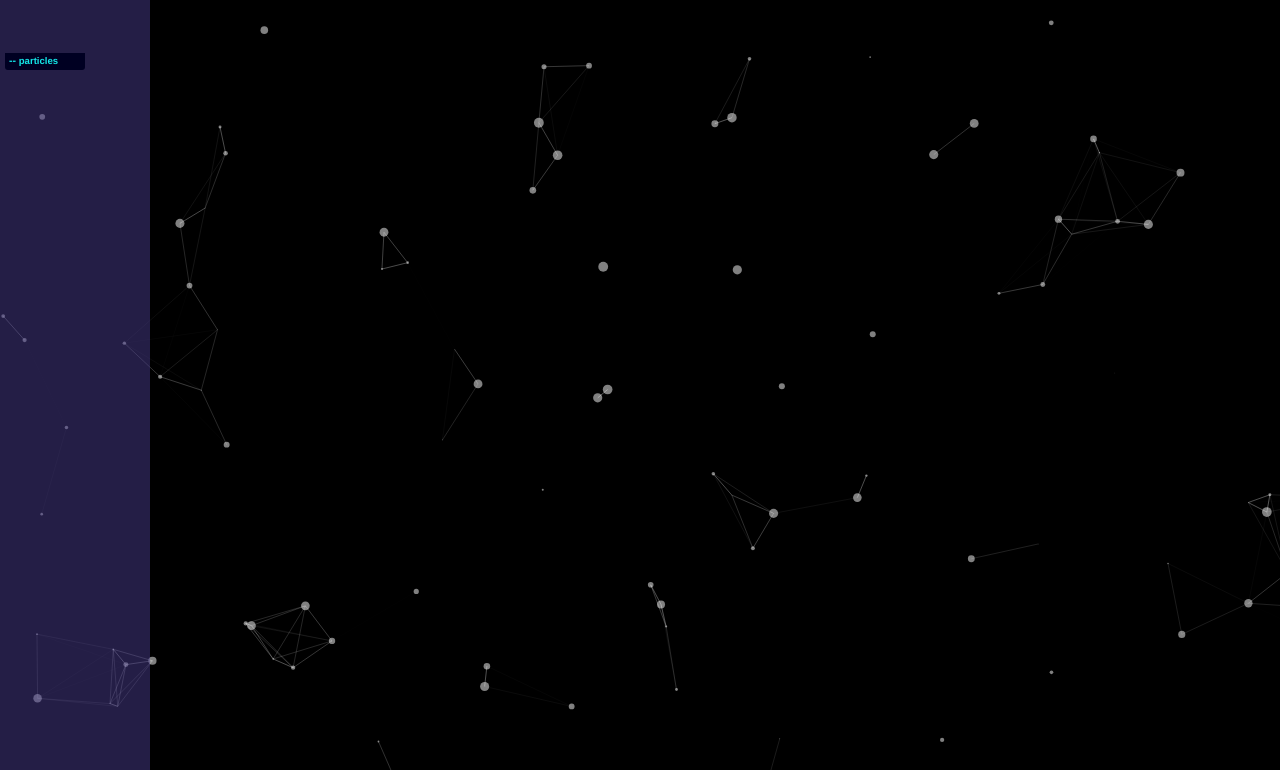
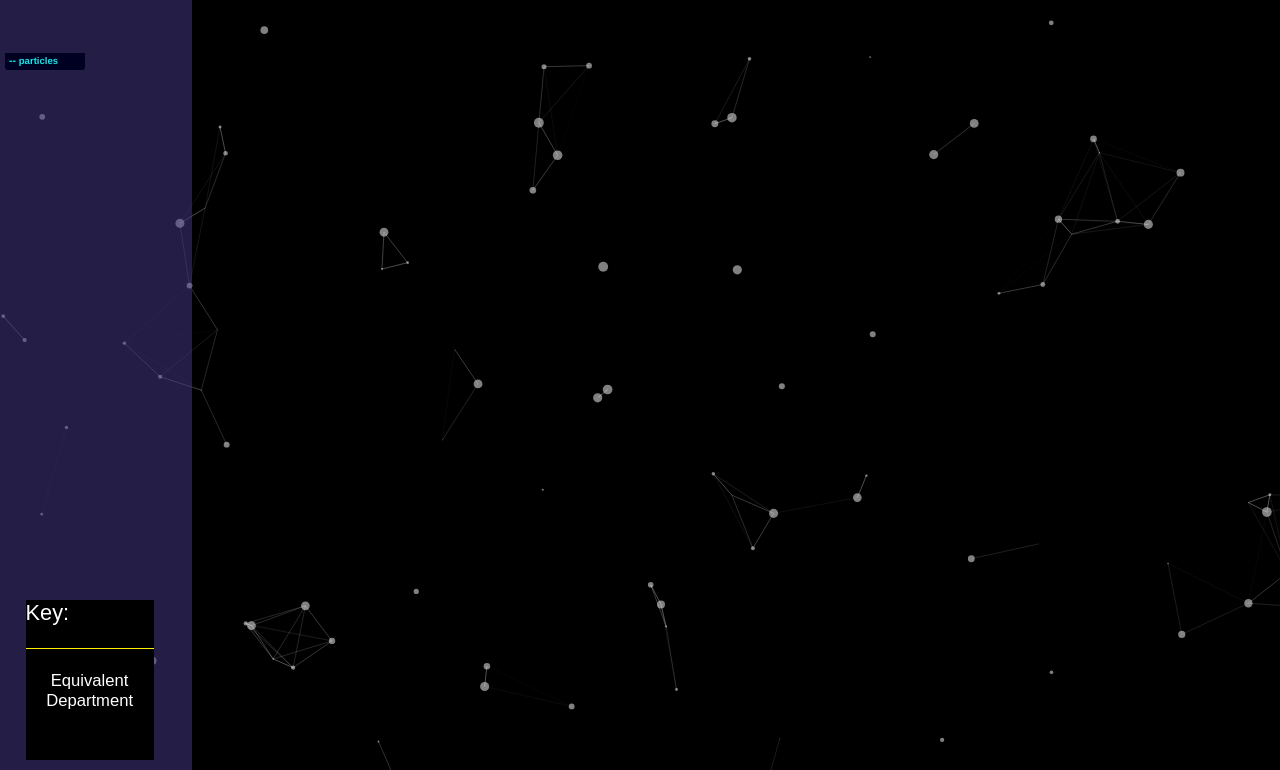
Before and after one commit to CobaltM/STARS, a website: page demo/index.html in a window 1280 px wide. Shown: the top 770 px of the page. Drawn offline with Linux system fonts and the light colour scheme; animation ran at ten frames a second.

Commit message:
new file:   1.jpg 	modified:   demo/css/style.css 	modified:   demo/index.html 	modified:   particles.js

```diff
--- a/demo/css/style.css
+++ b/demo/css/style.css
@@ -43,20 +43,37 @@ canvas{
   vertical-align:bottom;
 }
 #navbar{
+	font: "Open Sans";
     height:100%;
-    width: 150px;
+    width: 15%;
     background-repeat: repeat;
     background-attachment: scroll;
     background-position: 0% 0%;
     position: fixed;
     bottom: 0pt;
     left: 0pt;
-    opacity: 0.5;
     color:white;
-    background-color: darkslateblue;
+    background-color: rgba(72,61,139,0.5);
 }
-
-
+#key{
+	font-size: 1.7vw;
+	height:20%;
+	width: 10%;
+	background-color: black;
+	position: fixed;
+	bottom: 5%;
+	left: 2%;
+}
+#aline{
+	  height: 1px;
+	  color: #fff000;
+	  background-color: #fff000;
+	  border: none;
+}
+#linename{
+	font-size:1.3vw;
+	text-align: Center;
+}
 /* ---- stats.js ---- */
 
 .count-particles{
--- a/demo/index.html
+++ b/demo/index.html
@@ -7,7 +7,15 @@
   <link rel="stylesheet" media="screen" href="css/style.css">
 </head>
 <body>
-<div id="navbar"></div>
+<div id="navbar">
+	<img id="image" src = ""/>
+	<div id="info"></div>
+	<div id="key">
+		<p>Key: </p>
+		<hr id="aline" />
+		<p id="linename">Equivalent Department</p>
+	</div>
+</div>
     <script src="script.js"></script>
 <!-- count particles -->
 <div class="count-particles">
```
Also changed, not shown: 1.jpg (added), particles.js.
